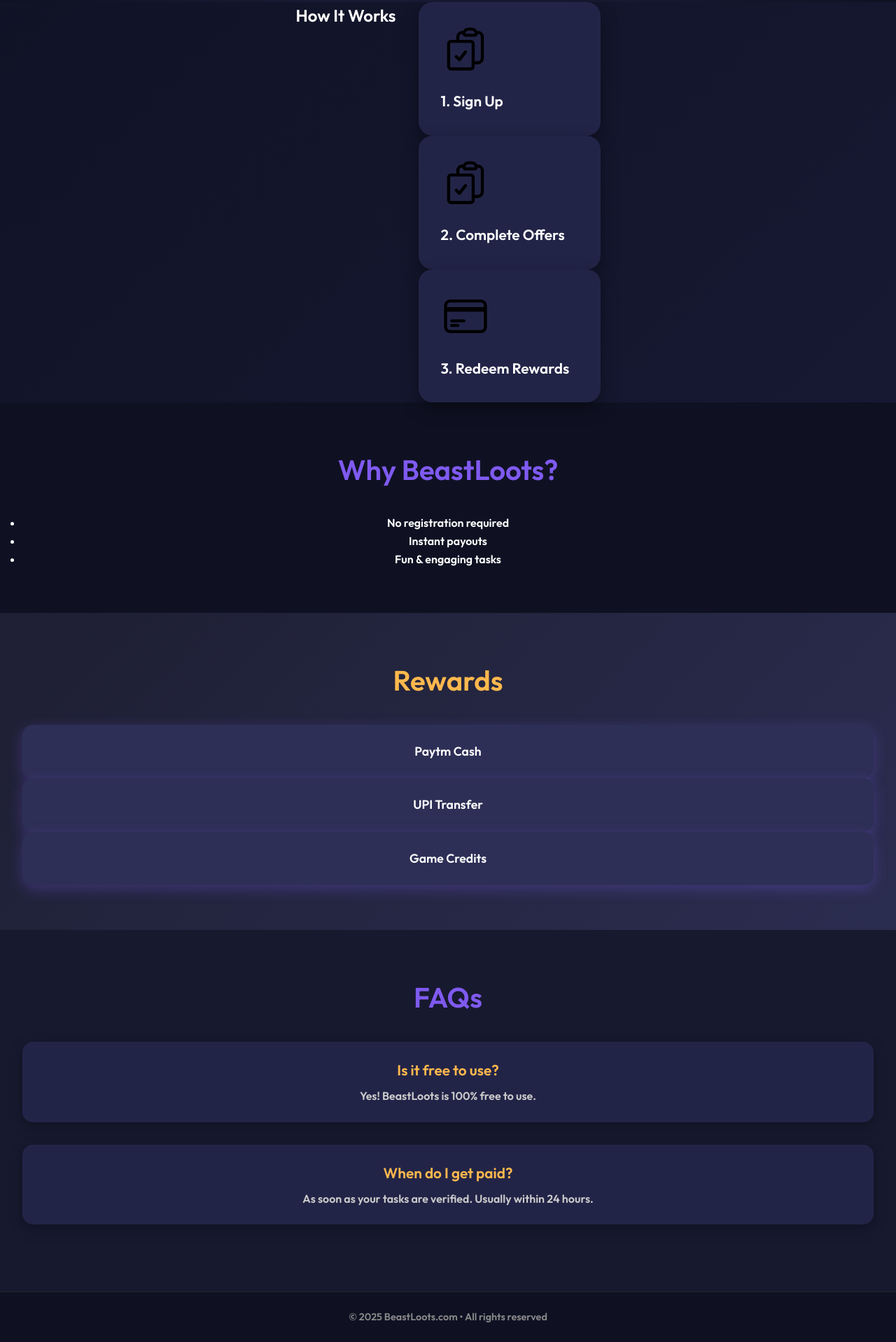
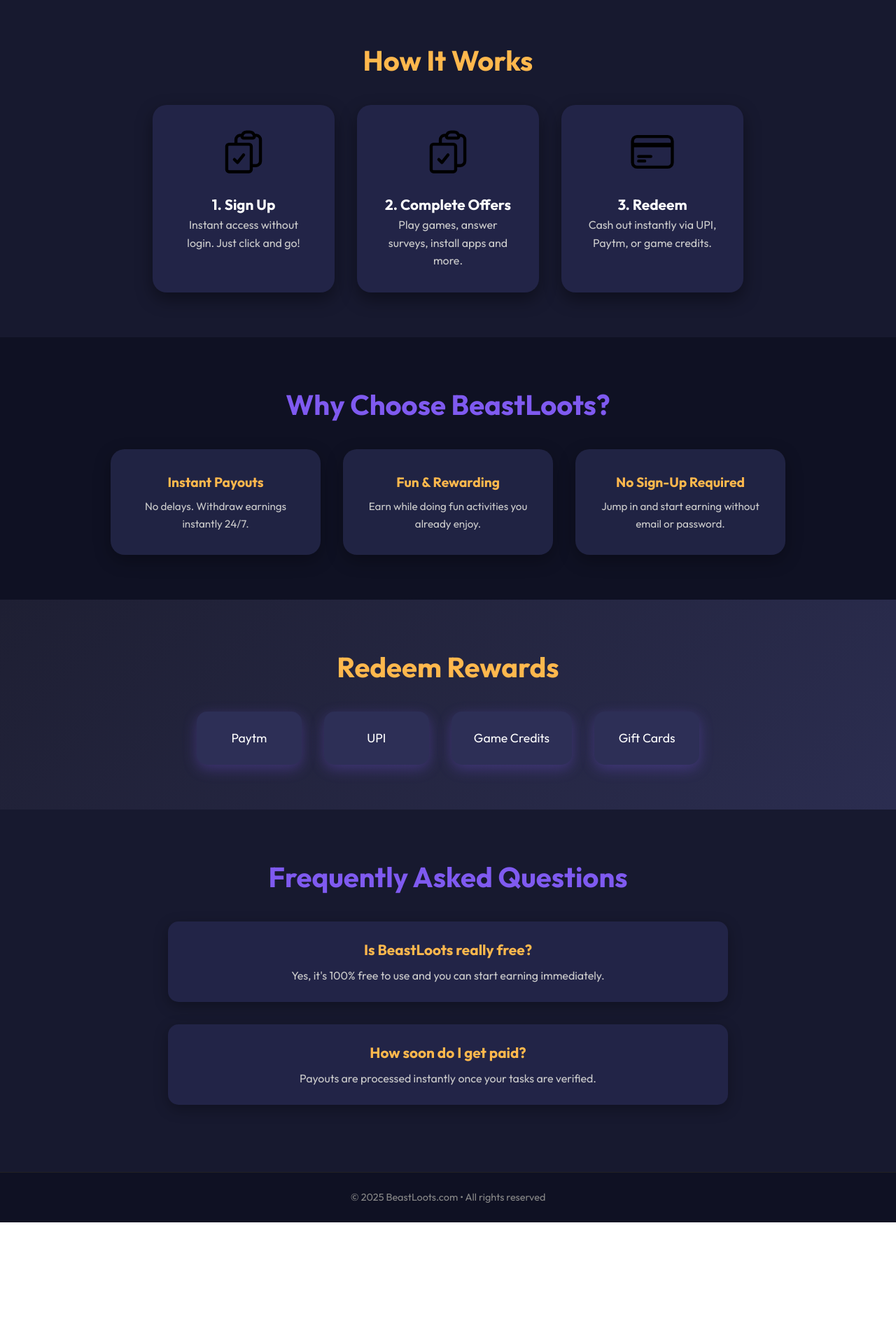
Before and after one commit to neelesh-17/beastloots-site, a plain HTML site: page index.html in a window 1280 px wide. Shown: the part 463-2381 px from the top of the page at 70% size. After the commit the page ends 2210 px from the top, so only its background shows below. Drawn offline with Linux system fonts and the light colour scheme.

Commit message:
Update index.html

```diff
--- a/index.html
+++ b/index.html
@@ -2,18 +2,18 @@
 <html lang="en">
 <head>
   <meta charset="UTF-8" />
-  <meta name="viewport" content="width=device-width, initial-scale=1.0"/>
+  <meta name="viewport" content="width=device-width, initial-scale=1.0" />
   <title>BeastLoots - Earn While You Play</title>
+  <link href="https://fonts.googleapis.com/css2?family=Outfit:wght@400;600;700&display=swap" rel="stylesheet" />
   <link rel="stylesheet" href="style.css" />
-  <link href="https://fonts.googleapis.com/css2?family=Outfit:wght@600&display=swap" rel="stylesheet"/>
 </head>
 <body>
   <header class="navbar">
     <div class="container">
       <div class="logo">BeastLoots</div>
       <nav>
-        <ul>
-          <li><a href="#steps">How It Works</a></li>
+        <ul class="nav-links">
+          <li><a href="#how">How It Works</a></li>
           <li><a href="#features">Features</a></li>
           <li><a href="#rewards">Rewards</a></li>
           <li><a href="#faq">FAQ</a></li>
@@ -23,61 +23,88 @@
   </header>
 
   <section class="hero">
-    <h2>Earn Real Rewards by Playing</h2>
-    <p>BeastLoots lets you earn money by completing fun tasks and games.</p>
-    <a class="cta-button" href="#">Join Now</a>
+    <div class="container">
+      <h1>Earn While You Play</h1>
+      <p>Complete offers. Earn rewards. No registration needed.</p>
+      <a href="#" class="cta-button">Get Started</a>
+    </div>
   </section>
 
-  <section id="steps" class="steps">
+  <section id="how" class="how-it-works">
+    <div class="container">
       <h2>How It Works</h2>
-    <div class="step-grid">
+      <div class="steps">
         <div class="step">
           <img src="assets/signup.svg" alt="Sign Up" />
           <h3>1. Sign Up</h3>
+          <p>Instant access without login. Just click and go!</p>
         </div>
         <div class="step">
-        <img src="assets/complete.svg" alt="Complete Tasks" />
+          <img src="assets/complete.svg" alt="Complete Offers" />
           <h3>2. Complete Offers</h3>
+          <p>Play games, answer surveys, install apps and more.</p>
         </div>
         <div class="step">
           <img src="assets/redeem.svg" alt="Redeem Rewards" />
-        <h3>3. Redeem Rewards</h3>
+          <h3>3. Redeem</h3>
+          <p>Cash out instantly via UPI, Paytm, or game credits.</p>
+        </div>
       </div>
     </div>
   </section>
 
   <section id="features" class="features">
-    <h2>Why BeastLoots?</h2>
-    <ul>
-      <li>No registration required</li>
-      <li>Instant payouts</li>
-      <li>Fun & engaging tasks</li>
-    </ul>
+    <div class="container">
+      <h2>Why Choose BeastLoots?</h2>
+      <div class="feature-grid">
+        <div class="feature-box">
+          <h4>Instant Payouts</h4>
+          <p>No delays. Withdraw earnings instantly 24/7.</p>
+        </div>
+        <div class="feature-box">
+          <h4>Fun & Rewarding</h4>
+          <p>Earn while doing fun activities you already enjoy.</p>
+        </div>
+        <div class="feature-box">
+          <h4>No Sign-Up Required</h4>
+          <p>Jump in and start earning without email or password.</p>
+        </div>
+      </div>
+    </div>
   </section>
 
   <section id="rewards" class="rewards">
-    <h2>Rewards</h2>
-    <div class="reward-grid">
-      <div class="reward">Paytm Cash</div>
-      <div class="reward">UPI Transfer</div>
+    <div class="container">
+      <h2>Redeem Rewards</h2>
+      <div class="reward-options">
+        <div class="reward">Paytm</div>
+        <div class="reward">UPI</div>
         <div class="reward">Game Credits</div>
+        <div class="reward">Gift Cards</div>
+      </div>
     </div>
   </section>
 
   <section id="faq" class="faq">
-    <h2>FAQs</h2>
+    <div class="container">
+      <h2>Frequently Asked Questions</h2>
+      <div class="faq-list">
         <div class="faq-item">
-      <h4>Is it free to use?</h4>
-      <p>Yes! BeastLoots is 100% free to use.</p>
+          <h4>Is BeastLoots really free?</h4>
+          <p>Yes, it's 100% free to use and you can start earning immediately.</p>
         </div>
         <div class="faq-item">
-      <h4>When do I get paid?</h4>
-      <p>As soon as your tasks are verified. Usually within 24 hours.</p>
+          <h4>How soon do I get paid?</h4>
+          <p>Payouts are processed instantly once your tasks are verified.</p>
+        </div>
+      </div>
     </div>
   </section>
 
   <footer>
-    &copy; 2025 BeastLoots.com • All rights reserved
+    <div class="container">
+      <p>&copy; 2025 BeastLoots.com • All rights reserved</p>
+    </div>
   </footer>
 </body>
 </html>
```
Lines whose indentation alone changed are shown as unchanged.
